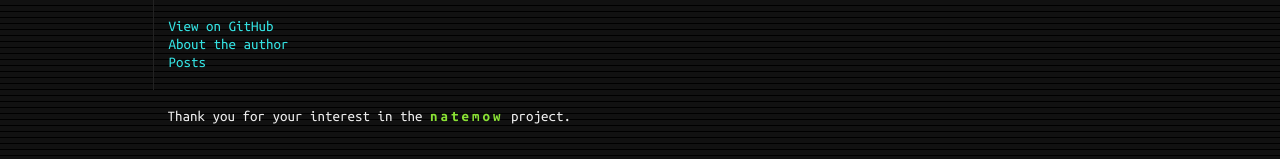
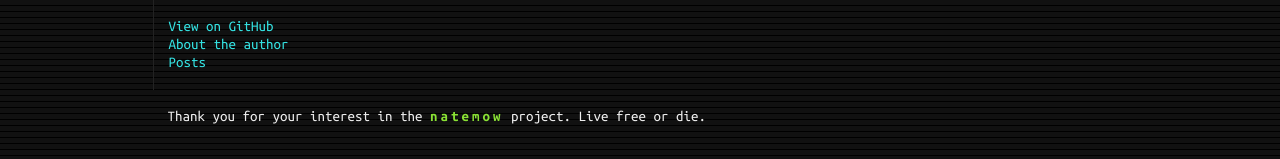
Before and after one commit to natemow/natemow.github.io, a Jekyll site: the page built from index.md, in a window 1280 px wide and 1314 px high. Shown: the part 1152-1311 px from the top of the window. Built offline with Jekyll 4.4.1, drawn with Linux system fonts in a browser that asks for light colours; nearby versions of some CDN libraries.

```diff
--- a/_includes/footer.html
+++ b/_includes/footer.html
@@ -2,7 +2,7 @@
     <div class="container">
       <div class="row">
         <div class="col-sm-12 col-md-7 col-md-offset-1 col-lg-7 col-lg-offset-1">
-          <p>Thank you for your interest in the {% include brand.html %} project.</p>
+          <p>Thank you for your interest in the {% include brand.html %} project. Live free or die.</p>
         </div>
       </div>
     </div>
```
